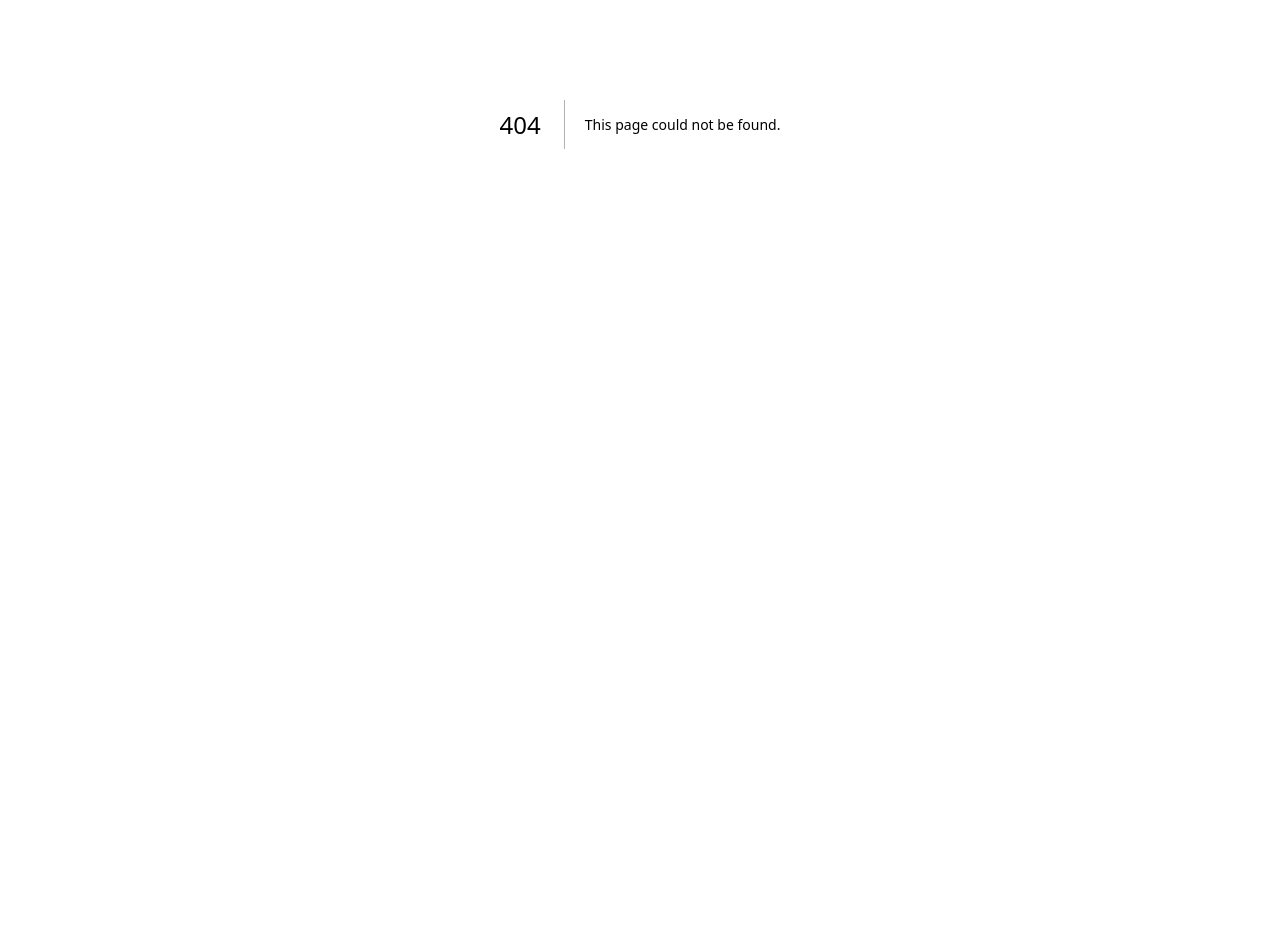
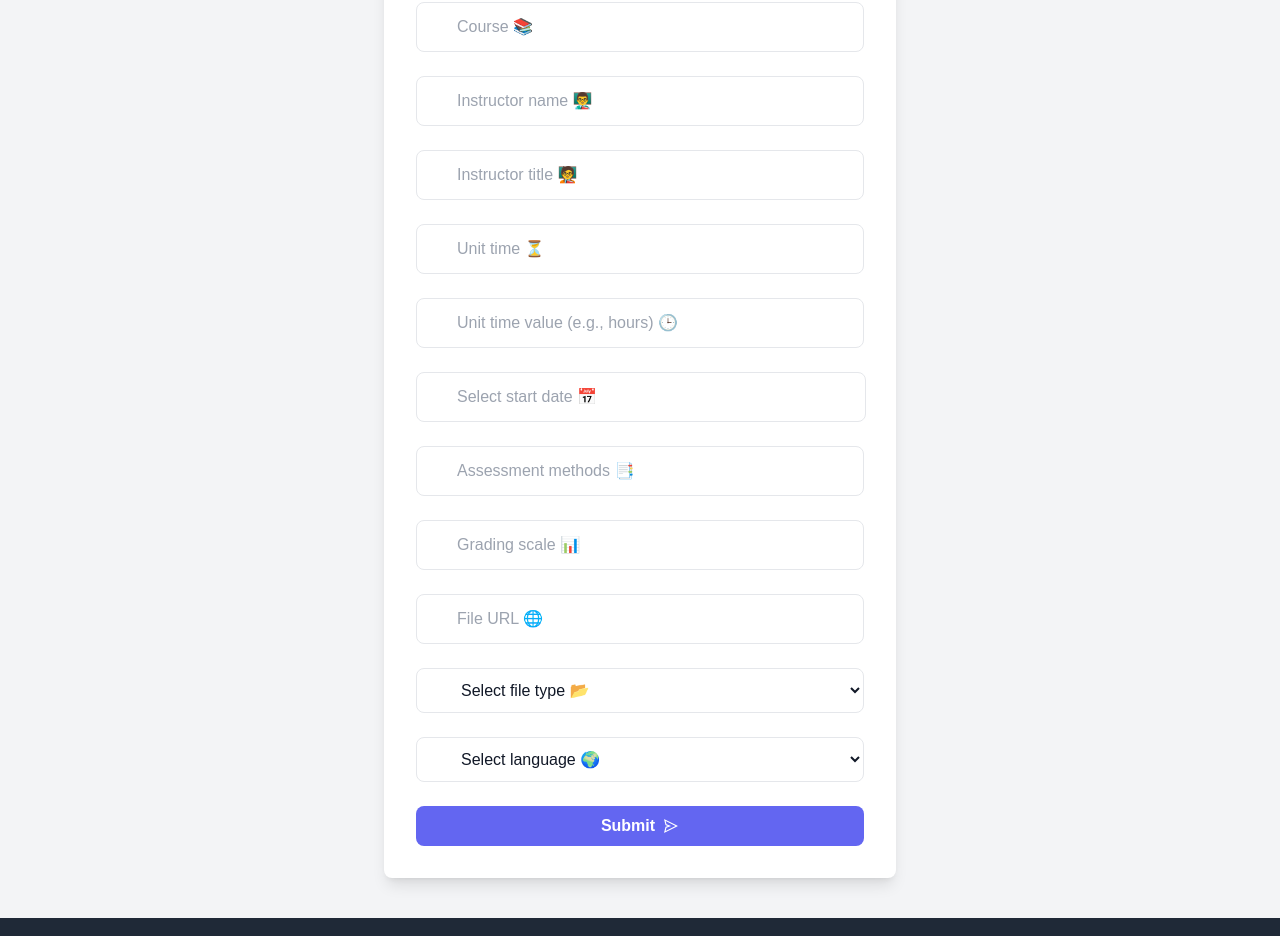
Before and after one commit to AaronSosaRamos/learnify-ai-frontend, a Next.js app: page /syllabus-generator in a window 1280 px wide. Before the commit this address had no page. Shown: the part 276-1212 px from the top of the page. Before the commit the page ends 800 px from the top, so only its background shows below. Built offline with nearby package versions, Linux system fonts and the light colour scheme.

Commit message:
new form imp.

```diff
--- /dev/null
+++ b/app/syllabus-generator/page.tsx
@@ -0,0 +1,12 @@
+"use client"
+
+import Layout from "@/components/Layout";
+import SyllabusGeneratorForm from "@/components/syllabus_generator/SyllabusGeneratorForm";
+
+export default function Home() {
+  return (
+    <Layout>
+      <SyllabusGeneratorForm />
+    </Layout>
+  );
+}
--- /dev/null
+++ b/components/syllabus_generator/SyllabusGeneratorForm.tsx
@@ -0,0 +1,144 @@
+import { useForm } from 'react-hook-form';
+import { z } from 'zod';
+import { zodResolver } from '@hookform/resolvers/zod';
+import { toast, ToastContainer } from 'react-toastify';
+import 'react-toastify/dist/ReactToastify.css';
+import DatePicker from 'react-datepicker';
+import 'react-datepicker/dist/react-datepicker.css';
+import { FaCalendarAlt } from 'react-icons/fa';
+import { AiOutlineSend } from 'react-icons/ai';
+import { useState } from 'react';
+
+const syllabusSchema = z.object({
+  grade_level: z.string().min(1, 'Grade level is required'),
+  course: z.string().min(1, 'Course is required'),
+  instructor_name: z.string().min(1, 'Instructor name is required'),
+  instructor_title: z.string().min(1, 'Instructor title is required'),
+  unit_time: z.string().min(1, 'Unit time is required'),
+  unit_time_value: z.number().min(1, 'Unit time value is required'),
+  start_date: z.date().optional(),
+  assessment_methods: z.string().min(1, 'Assessment methods are required'),
+  grading_scale: z.string().min(1, 'Grading scale is required'),
+  file_url: z.string().url({ message: 'Must be a valid URL 🌐' }),
+  file_type: z.enum([
+    'pdf', 'csv', 'txt', 'md', 'url', 'pptx', 'docx', 'xls', 'xlsx', 'xml',
+    'gdoc', 'gsheet', 'gslide', 'gpdf', 'img', 'youtube_url'
+  ], { message: 'Please select a valid file type 📂' }),
+  lang: z.enum(['en', 'es', 'fr', 'de', 'it', 'zh', 'jp'], { message: 'Please select a valid language 🌍' }),
+});
+
+export default function SyllabusGeneratorForm() {
+  const { register, handleSubmit, formState: { errors }, reset, setValue } = useForm({
+    resolver: zodResolver(syllabusSchema),
+  });
+
+  const [startDate, setStartDate] = useState<Date | null>(null);
+
+  const onSubmit = (data: any) => {
+    toast.success('Form submitted successfully 🎉');
+    console.log('Form data:', data);
+    reset();
+  };
+
+  return (
+    <div className="min-h-screen flex items-center justify-center bg-gray-100 dark:bg-gray-900 transition-colors duration-300 ease-in-out py-10 px-4">
+      <div className="max-w-lg w-full bg-white dark:bg-gray-800 p-8 rounded-lg shadow-lg transition-all duration-300">
+        <h1 className="text-3xl font-bold text-center mb-8 text-gray-800 dark:text-gray-200">
+          AI Syllabus Generator 📘✨
+        </h1>
+
+        <form onSubmit={handleSubmit(onSubmit)} className="space-y-6">
+          {[
+            { placeholder: "Grade level 🎓", name: "grade_level" },
+            { placeholder: "Course 📚", name: "course" },
+            { placeholder: "Instructor name 👨‍🏫", name: "instructor_name" },
+            { placeholder: "Instructor title 🧑‍🏫", name: "instructor_title" },
+            { placeholder: "Unit time ⏳", name: "unit_time" },
+            { placeholder: "Unit time value (e.g., hours) 🕒", name: "unit_time_value", type: "number", isNumberInput: true },
+            { placeholder: "Select start date 📅", name: "start_date", isDate: true },
+            { placeholder: "Assessment methods 📑", name: "assessment_methods" },
+            { placeholder: "Grading scale 📊", name: "grading_scale" },
+            { placeholder: "File URL 🌐", name: "file_url" },
+            { placeholder: "Select file type 📂", name: "file_type", isSelect: true },
+            { placeholder: "Select language 🌍", name: "lang", isSelect: true },
+          ].map(({ placeholder, name, isDate, isSelect, type = "text", isNumberInput }, index) => (
+            <div key={index} className="relative">
+              {isDate ? (
+                <DatePicker
+                  selected={startDate}
+                  onChange={(date: Date | null) => {
+                    setStartDate(date);
+                    setValue(name, date);
+                  }}
+                  placeholderText={placeholder}
+                  className="w-full md:w-[450px] max-md:w-[280px] pl-10 py-3 rounded-lg border bg-white dark:bg-gray-800 dark:text-gray-200 text-gray-900 focus:outline-none focus:border-indigo-500 dark:focus:border-indigo-300 transition-colors"
+                  popperClassName="z-50"
+                  calendarClassName="bg-white dark:bg-gray-800 border dark:border-gray-700"
+                />
+              ) : isSelect ? (
+                <select
+                  {...register(name)}
+                  className="w-full pl-10 py-3 rounded-lg border bg-white dark:bg-gray-800 dark:text-gray-200 text-gray-900 focus:outline-none focus:border-indigo-500 dark:focus:border-indigo-300 transition-colors"
+                >
+                  <option value="">{placeholder}</option>
+                  {name === "file_type" && (
+                    <>
+                      <option value="pdf">PDF</option>
+                      <option value="csv">CSV</option>
+                      <option value="txt">Text</option>
+                      <option value="md">Markdown</option>
+                      <option value="url">URL</option>
+                      <option value="pptx">PowerPoint</option>
+                      <option value="docx">Word Document</option>
+                      <option value="xls">Excel Spreadsheet</option>
+                      <option value="xlsx">Excel Spreadsheet (.xlsx)</option>
+                      <option value="xml">XML</option>
+                      <option value="gdoc">Google Doc</option>
+                      <option value="gsheet">Google Sheet</option>
+                      <option value="gslide">Google Slide</option>
+                      <option value="gpdf">Google PDF</option>
+                      <option value="img">Image</option>
+                      <option value="youtube_url">YouTube URL</option>
+                    </>
+                  )}
+                  {name === "lang" && (
+                    <>
+                      <option value="en">English</option>
+                      <option value="es">Spanish</option>
+                      <option value="fr">French</option>
+                      <option value="de">German</option>
+                      <option value="it">Italian</option>
+                      <option value="zh">Chinese</option>
+                      <option value="jp">Japanese</option>
+                    </>
+                  )}
+                </select>
+              ) : (
+                <input
+                  type={type}
+                  placeholder={placeholder}
+                  {...register(name, {
+                    setValueAs: (value) => isNumberInput ? Number(value) : value,
+                  })}
+                  className="w-full pl-10 py-3 rounded-lg border bg-white dark:bg-gray-800 dark:text-gray-200 text-gray-900 focus:outline-none focus:border-indigo-500 dark:focus:border-indigo-300 transition-colors"
+                />
+              )}
+              {errors[name] && (
+                <p className="text-red-500 text-sm mt-1">{(errors[name] as any).message}</p>
+              )}
+            </div>
+          ))}
+
+          <button
+            type="submit"
+            className="w-full bg-indigo-500 hover:bg-indigo-600 text-white font-bold py-2 rounded-lg transition-colors flex items-center justify-center"
+          >
+            Submit <AiOutlineSend className="ml-2" />
+          </button>
+        </form>
+
+        <ToastContainer />
+      </div>
+    </div>
+  );
+}
```
Also changed, not shown: package.json (+6 -1 lines), 1 other file (tests, documents, lock files or other folders).
